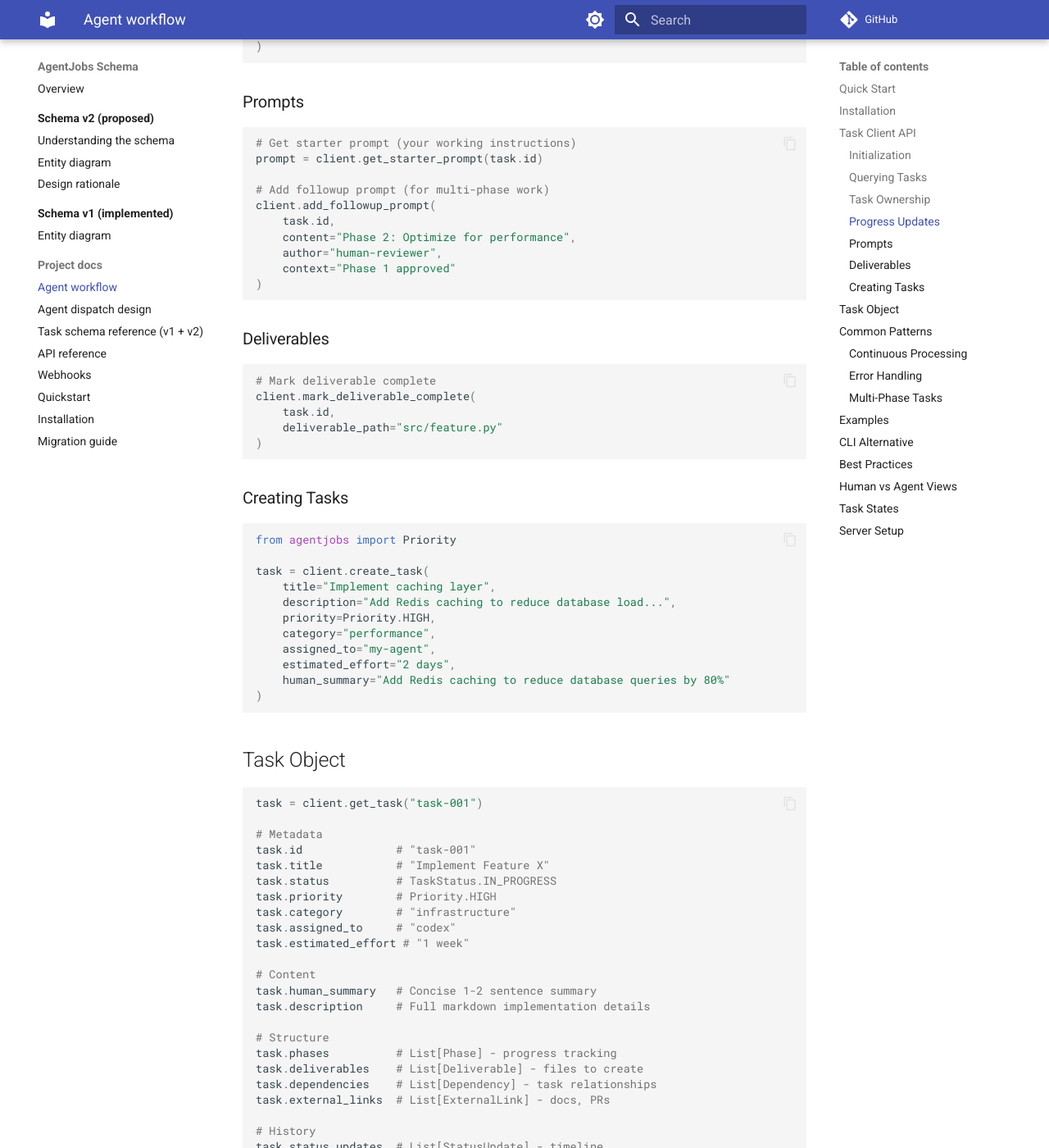
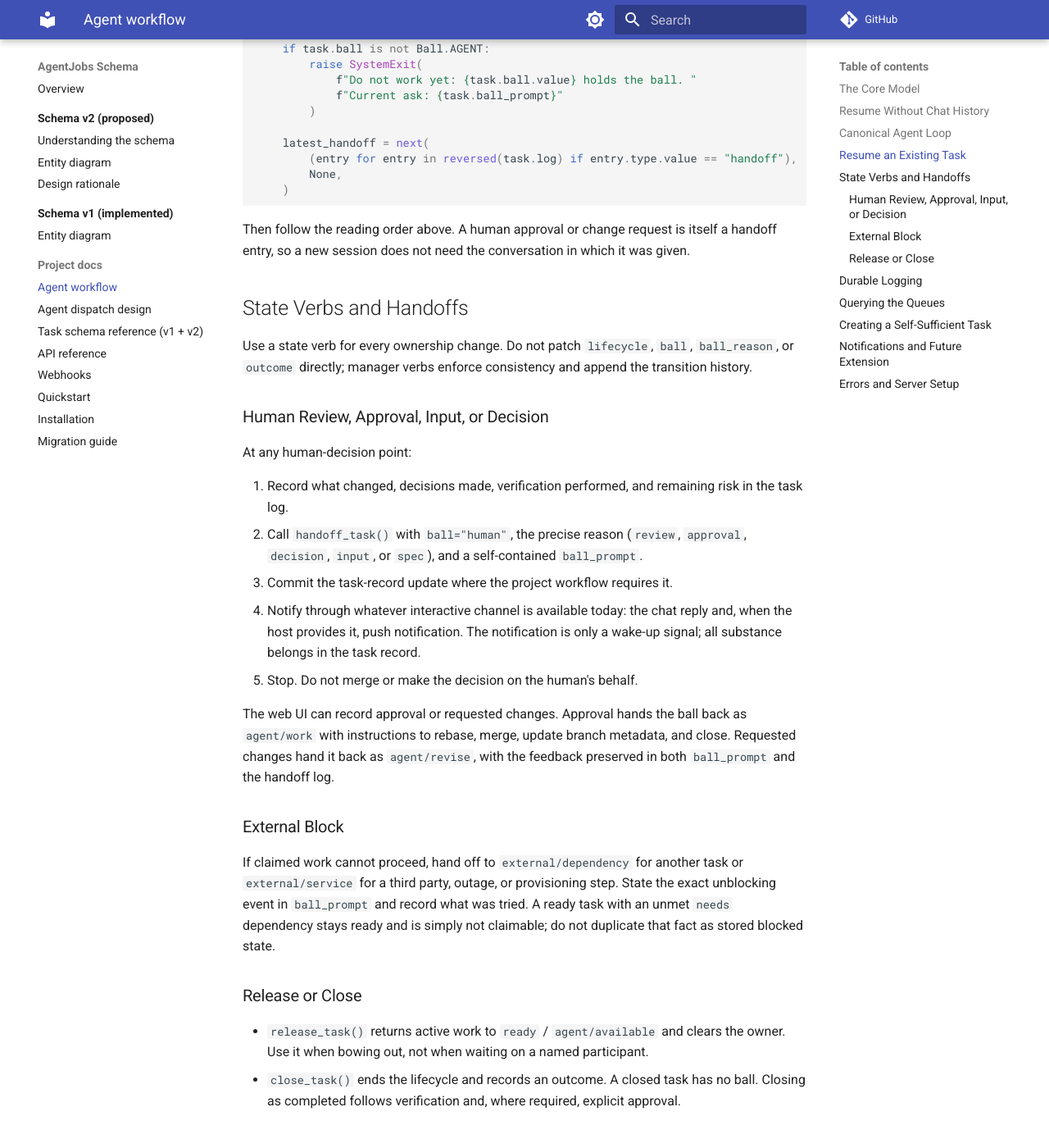
Before and after one commit to jeffposey/agentjobs, an MkDocs documentation site: the page built from docs/agent-workflow.md, in a window 1280 px wide and 1400 px high, scrolled down 2406 px. Shown: the whole window at 82% size. Built offline with MkDocs 1.6.1 and Material for MkDocs 9.7.7, drawn with Linux system fonts in a browser that asks for light colours; comment, search, counter and statistics services are not loaded; some of the changed text lies outside the part shown.

Commit message:
docs(workflow): formalize chat-independent handoffs

````diff
--- a/docs/agent-workflow.md
+++ b/docs/agent-workflow.md
@@ -1,310 +1,263 @@
 # Agent Workflow Guide
 
-Complete guide for integrating AI agents with AgentJobs.
+AgentJobs is a durable handoff protocol for agents, humans, and external dependencies.
+The task YAML is the source of truth. Chat can wake a participant or make an interactive
+session convenient, but it is never required working memory.
 
-## Quick Start
+The canonical contract is [schema design section 5](schema-design.md#the-resumption-contract).
+This guide shows how to apply it with the schema-v2 Python client.
+
+## The Core Model
+
+Schema v2 separates questions that v1 compressed into one `status` field:
+
+| Field | Question | Examples |
+| --- | --- | --- |
+| `lifecycle` | Where is the task in its life? | `draft`, `ready`, `active`, `closed` |
+| `ball` | Who acts next? | `agent`, `human`, `external` |
+| `ball_reason` | Why do they hold it? | `work`, `review`, `decision`, `dependency` |
+| `ball_prompt` | What must that holder do next? | A concrete, self-contained ask |
+| `outcome` | How did a closed task end? | `completed`, `cancelled`, `superseded`, `duplicate` |
+
+Every open task has a ball holder. Every non-available handoff has an ask. UI labels
+such as "Needs review" or "Blocked" are computed from these fields; they are not stored
+state.
+
+## Resume Without Chat History
+
+A fresh agent session resumes from the record alone, in the order defined by the
+[resumption contract](schema-design.md#the-resumption-contract):
+
+1. Read `spec`. `spec.summary` gives a one-or-two sentence orientation for a
+   zero-context reader; `spec.description` is the detailed working specification.
+2. Read the state axes and `ball_prompt` to learn who acts now and the immediate ask.
+3. Read `log[]` newest-first: begin with the latest `handoff`, preserve every binding
+   `decision`, and identify unanswered `question` entries.
+4. Read `acceptance[]` to learn what done means and what has already been verified.
+
+Also inspect `deliverables[]`, `dependencies[]`, `parent`, and `branches[]` when they
+apply. Before ending a session, write every resumption-critical fact to the log and make
+the `ball_prompt` current. A handoff is defective if the next participant needs the chat
+transcript to discover what happened, why a decision was made, or what to do next.
+
+## Canonical Agent Loop
+
+```python
+from agentjobs import Ball, BallReason, TaskClient
+
+agent = "my-agent"
+
+with TaskClient() as client:
+    task = client.get_next_task(agent=agent)
+    if task is None:
+        raise SystemExit("No claimable task")
+
+    task = client.claim_task(task.id, agent=agent)
+
+    # Work in the task branch, record decisions, and verify the result.
+    client.add_progress_update(
+        task.id,
+        agent=agent,
+        summary="Implemented and verified the requested change",
+        details="Changed src/feature.py. `poetry run pytest` passed.",
+    )
+
+    client.handoff_task(
+        task.id,
+        actor=agent,
+        ball=Ball.HUMAN,
+        ball_reason=BallReason.REVIEW,
+        ball_prompt=(
+            "Review branch feat/task-123-feature. Approve the merge or request "
+            "specific changes. Tests: `poetry run pytest` passed."
+        ),
+        body=(
+            "Implemented the feature and added regression coverage. The branch is "
+            "complete; no merge has been performed."
+        ),
+    )
+```
+
+The claim is atomic: one eligible agent wins and other claimants receive an error.
+`get_next_task()` returns only ready, eligible tasks with no unmet `needs` dependency
+and no open child tasks.
+
+For AgentJobs repository work, create the worktree and branch before claiming. Task
+metadata is updated and committed on `main`; code and documentation stay on the task
+branch. Repository contributors must also follow `ALLAGENTS.md` and `ENGINEERING.md`.
+
+## Resume an Existing Task
+
+Do not assume an open task belongs to the current conversation. Fetch it and reconstruct
+the state from the record:
+
+```python
+from agentjobs import Ball, TaskClient
+
+with TaskClient() as client:
+    task = client.get_task("task-123-feature")
+
+    if task.ball is not Ball.AGENT:
+        raise SystemExit(
+            f"Do not work yet: {task.ball.value} holds the ball. "
+            f"Current ask: {task.ball_prompt}"
+        )
+
+    latest_handoff = next(
+        (entry for entry in reversed(task.log) if entry.type.value == "handoff"),
+        None,
+    )
+```
+
+Then follow the reading order above. A human approval or change request is itself a
+handoff entry, so a new session does not need the conversation in which it was given.
+
+## State Verbs and Handoffs
+
+Use a state verb for every ownership change. Do not patch `lifecycle`, `ball`,
+`ball_reason`, or `outcome` directly; manager verbs enforce consistency and append the
+transition history.
+
+### Human Review, Approval, Input, or Decision
+
+At any human-decision point:
+
+1. Record what changed, decisions made, verification performed, and remaining risk in
+   the task log.
+2. Call `handoff_task()` with `ball="human"`, the precise reason (`review`, `approval`,
+   `decision`, `input`, or `spec`), and a self-contained `ball_prompt`.
+3. Commit the task-record update where the project workflow requires it.
+4. Notify through whatever interactive channel is available today: the chat reply and,
+   when the host provides it, push notification. The notification is only a wake-up
+   signal; all substance belongs in the task record.
+5. Stop. Do not merge or make the decision on the human's behalf.
+
+The web UI can record approval or requested changes. Approval hands the ball back as
+`agent/work` with instructions to rebase, merge, update branch metadata, and close.
+Requested changes hand it back as `agent/revise`, with the feedback preserved in both
+`ball_prompt` and the handoff log.
+
+### External Block
+
+If claimed work cannot proceed, hand off to `external/dependency` for another task or
+`external/service` for a third party, outage, or provisioning step. State the exact
+unblocking event in `ball_prompt` and record what was tried. A ready task with an unmet
+`needs` dependency stays ready and is simply not claimable; do not duplicate that fact as
+stored blocked state.
+
+### Release or Close
+
+- `release_task()` returns active work to `ready` / `agent/available` and clears the
+  owner. Use it when bowing out, not when waiting on a named participant.
+- `close_task()` ends the lifecycle and records an outcome. A closed task has no ball.
+  Closing as completed follows verification and, where required, explicit approval.
+
+## Durable Logging
+
+The unified `log[]` replaces v1's status updates, comments, and follow-up prompts.
 
 ```python
 from agentjobs import TaskClient
 
-client = TaskClient()  # defaults to http://localhost:8765
-
-# Get next task
-task = client.get_next_task()
-
-# Take ownership
-client.mark_in_progress(task.id, agent="my-agent")
-
-# Get instructions
-prompt = client.get_starter_prompt(task.id)
-
-# Work on task...
-# (your implementation)
-
-# Complete
-client.mark_completed(task.id, agent="my-agent")
+with TaskClient() as client:
+    client.add_log_entry(
+        "task-123-feature",
+        actor="my-agent",
+        type="decision",
+        body=(
+            "Used the existing cache abstraction because it preserves invalidation "
+            "semantics. Rejected a second cache client because it would split policy."
+        ),
+    )
+    client.add_log_entry(
+        "task-123-feature",
+        actor="my-agent",
+        type="question",
+        body="Should failed imports be retried automatically?",
+    )
 ```
 
-## Installation
+Use `progress` for work and verification, `decision` for a choice plus reasoning and a
+rejected alternative, `question` and `answer` with `re` for open threads, and
+`instruction` for a durable directive. State changes create their own `transition` or
+`handoff` entries; callers cannot forge transitions directly.
 
-```bash
-pip install agentjobs
-```
-
-## Task Client API
-
-### Initialization
+## Querying the Queues
 
 ```python
 from agentjobs import TaskClient
 
-# Default (localhost:8765)
-client = TaskClient()
-
-# Custom URL
-client = TaskClient(base_url="http://agentjobs.example.com:8765")
-
-# With timeout
-client = TaskClient(timeout=60.0)
-
-# Context manager (auto-closes)
 with TaskClient() as client:
-    tasks = client.list_tasks()
+    ready = client.list_tasks(lifecycle="ready")
+    human_inbox = client.list_tasks(ball="human")
+    externally_blocked = client.list_tasks(ball="external")
+    high_priority = client.list_tasks(priority="high")
+    task = client.get_task("task-123-feature")
+    matches = client.search_tasks("cache invalidation")
 ```
 
-### Querying Tasks
+The human inbox is `ball=human`, not a stored waiting status. The blocked list is
+`ball=external`, not a stored blocked status.
+
+## Creating a Self-Sufficient Task
 
 ```python
-from agentjobs import Priority, TaskStatus
+from agentjobs import TaskClient
 
-# Get next task (highest priority, ready status)
-task = client.get_next_task()
-
-# Filter by priority
-task = client.get_next_task(priority=Priority.HIGH)
-task = client.get_next_task(priority="critical")
-
-# List all tasks
-tasks = client.list_tasks()
-
-# Filter by status
-in_progress = client.list_tasks(status=TaskStatus.IN_PROGRESS)
-blocked = client.list_tasks(status="blocked")
-
-# Filter by priority
-high_priority = client.list_tasks(priority=Priority.HIGH)
-
-# Get specific task
-task = client.get_task("task-001")
-
-# Search
-results = client.search_tasks("database optimization")
+with TaskClient() as client:
+    task = client.create_task(
+        title="Add bounded retry handling",
+        summary=(
+            "Import jobs currently fail permanently on transient upstream errors; "
+            "add bounded retries while preserving non-retryable failures."
+        ),
+        description=(
+            "Retry HTTP 429 and 5xx responses up to three times with capped backoff. "
+            "Do not retry validation failures. Add deterministic tests."
+        ),
+        priority="high",
+        category="infrastructure",
+        lifecycle="ready",
+        eligible=["my-agent"],
+    )
 ```
 
-### Task Ownership
+`spec.summary` is not a role-specific "human field" and the description is not an
+agent-only field. Both audiences use the same record: the summary provides orientation;
+the description supplies detail.
 
-```python
-# Take ownership (mark in progress)
-client.mark_in_progress(
-    task.id,
-    agent="my-agent",
-    summary="Starting Phase 1"  # optional
-)
+## Notifications and Future Extension
 
-# Mark complete
-client.mark_completed(
-    task.id,
-    agent="my-agent",
-    summary="All deliverables finished"  # optional
-)
+AgentJobs currently relies on the active host's available channel--chat and, when
+available, push notification--to alert a human after the durable handoff is written. It
+does not yet provide a general email, SMS, mobile-push, desktop-toast, or accounts
+service.
 
-# Mark blocked
-client.mark_blocked(
-    task.id,
-    reason="Waiting for API access",
-    agent="my-agent"
-)
-```
+The intended extension point already exists in `src/agentjobs/webhooks.py`. Webhooks are
+HMAC-signed, and schema v2 emits `task.handoff` with the ball holder and `ball_prompt`.
+A future pluggable notification service can subscribe to handoffs where `ball=human` and
+route them to configured channels. This is the schema-v2 replacement for the older
+`task.status_changed` extension point; the receiver and account/channel model remain
+explicitly out of scope here.
 
-### Progress Updates
-
-```python
-# Add update
-client.add_progress_update(
-    task.id,
-    summary="Phase 1 complete",
-    details="Created files: src/module.py, tests/test_module.py. All tests passing.",
-    agent="my-agent"
-)
-```
-
-### Prompts
-
-```python
-# Get starter prompt (your working instructions)
-prompt = client.get_starter_prompt(task.id)
-
-# Add followup prompt (for multi-phase work)
-client.add_followup_prompt(
-    task.id,
-    content="Phase 2: Optimize for performance",
-    author="human-reviewer",
-    context="Phase 1 approved"
-)
-```
-
-### Deliverables
-
-```python
-# Mark deliverable complete
-client.mark_deliverable_complete(
-    task.id,
-    deliverable_path="src/feature.py"
-)
-```
-
-### Creating Tasks
-
-```python
-from agentjobs import Priority
-
-task = client.create_task(
-    title="Implement caching layer",
-    description="Add Redis caching to reduce database load...",
-    priority=Priority.HIGH,
-    category="performance",
-    assigned_to="my-agent",
-    estimated_effort="2 days",
-    human_summary="Add Redis caching to reduce database queries by 80%"
-)
-```
-
-## Task Object
-
-```python
-task = client.get_task("task-001")
-
-# Metadata
-task.id              # "task-001"
-task.title           # "Implement Feature X"
-task.status          # TaskStatus.IN_PROGRESS
-task.priority        # Priority.HIGH
-task.category        # "infrastructure"
-task.assigned_to     # "codex"
-task.estimated_effort # "1 week"
-
-# Content
-task.human_summary   # Concise 1-2 sentence summary
-task.description     # Full markdown implementation details
-
-# Structure
-task.phases          # List[Phase] - progress tracking
-task.deliverables    # List[Deliverable] - files to create
-task.dependencies    # List[Dependency] - task relationships
-task.external_links  # List[ExternalLink] - docs, PRs
-
-# History
-task.status_updates  # List[StatusUpdate] - timeline
-task.prompts         # Prompts object (starter + followups)
-
-# Timestamps
-task.created         # datetime
-task.updated         # datetime
-```
-
-## Common Patterns
-
-### Continuous Processing
-
-```python
-import time
-
-while True:
-    task = client.get_next_task()
-    if not task:
-        time.sleep(30)  # wait for new tasks
-        continue
-
-    # Process task
-    client.mark_in_progress(task.id, agent="agent")
-    # ... do work ...
-    client.mark_completed(task.id, agent="agent")
-```
-
-### Error Handling
+## Errors and Server Setup
 
 ```python
 from agentjobs import TaskClient, TaskClientError
 
 try:
-    task = client.get_task("task-999")
-except TaskClientError as e:
-    print(f"Error: {e}")
-    # Handle 404, connection errors, etc.
+    with TaskClient(base_url="http://localhost:8765", timeout=60) as client:
+        task = client.get_task("task-123-feature")
+except TaskClientError as exc:
+    print(f"AgentJobs request failed: {exc}")
 ```
 
-### Multi-Phase Tasks
+AgentJobs is not yet published to PyPI. Install and start it from a clone:
 
-```python
-task = client.get_task("task-001")
-
-for phase in task.phases:
-    if phase.status == "draft":
-        print(f"Working on: {phase.title}")
-        # ... do phase work ...
-
-        client.add_progress_update(
-            task.id,
-            summary=f"Completed {phase.title}",
-            agent="agent"
-        )
-        break
+```bash
+poetry install
+poetry run agentjobs serve
 ```
 
-## Examples
-
-See [examples/](../examples/) directory for complete working code:
-- [basic_workflow.py](../examples/basic_workflow.py) - Simple workflow
-- [continuous_agent.py](../examples/continuous_agent.py) - Continuous processing
-- [custom_filters.py](../examples/custom_filters.py) - Query with filters
-
-## CLI Alternative
-
-Interactive workflow:
-
-```bash
-agentjobs work --agent my-agent --priority high
-```
-
-This will:
-1. Find next high-priority task
-2. Display prompt
-3. Prompt you to start
-4. Mark in progress
-5. Wait for you to complete work
-6. Mark completed
-
-## Best Practices
-
-1. **Always identify yourself**: Use meaningful `agent` parameter
-2. **Add progress updates**: Keep humans informed
-3. **Check task.phases**: Multi-phase tasks need incremental updates
-4. **Handle no tasks gracefully**: Poll or wait when queue is empty
-5. **Use context managers**: `with TaskClient() as client:` auto-closes
-6. **Catch errors**: Network issues happen, handle `TaskClientError`
-
-## Human vs Agent Views
-
-Tasks have two content fields:
-
-- **human_summary**: Concise 1-2 sentences for human reviewers
-- **description**: Full markdown implementation details for agents
-
-**As an agent**: Use `get_starter_prompt()` for your instructions, not `task.description` directly.
-
-## Task States
-
-- **draft**: Captured but not yet ready to pick up
-- **ready**: Ready to work on — the only status `get_next_task()` returns
-- **in_progress**: Agent actively working
-- **blocked**: Cannot proceed (external dependency)
-- **waiting_for_human**: Needs human review/approval
-- **under_review**: Code review in progress
-- **completed**: Work finished
-- **archived**: No longer relevant
-
-## Server Setup
-
-Agents need AgentJobs server running:
-
-```bash
-# Start server
-agentjobs serve
-
-# Server runs on http://localhost:8765
-```
-
-Or use custom server URL in client:
-```python
-client = TaskClient(base_url="http://agentjobs.company.com:8765")
-```
+See the [task schema reference](task-schema.md), [API reference](api-reference.md), and
+[schema-v2 design](schema-design.md) for the complete field and endpoint contracts.
````
Also changed, not shown: ALLAGENTS.md (+27 -0 lines), ENGINEERING.md (+12 -2 lines), docs/agent-dispatch-design.md (+5 -6 lines), 1 other file.
